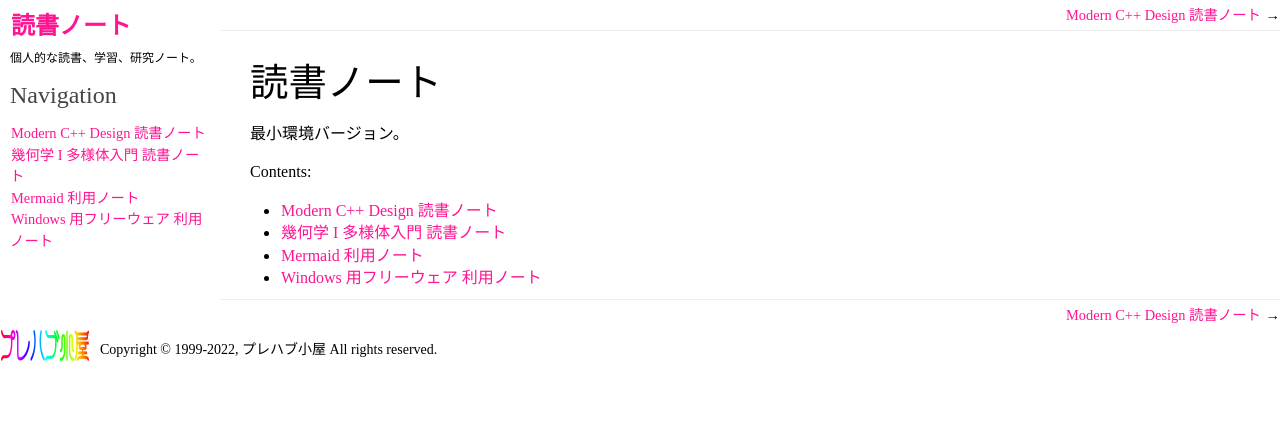
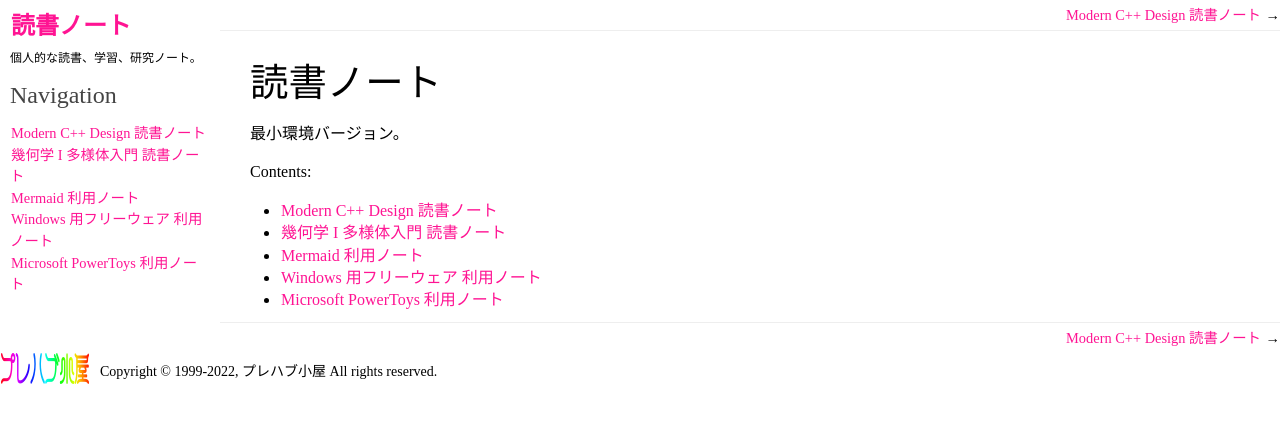
Before and after one commit to showa-yojyo/minibook, a Sphinx documentation site: the page built from source/index.rst, in a window 1280 px wide. Shown: the top 423 px of the page. Built offline with Sphinx 7.4.7, drawn with Linux system fonts in a browser that asks for light colours; some of the changed lines change nothing that is shown.

Commit message:
power-toys: back up

```diff
--- a/source/index.rst
+++ b/source/index.rst
@@ -13,3 +13,4 @@
    tsuboi05/index
    javascript-mermaid/index
    tools
+   power-toys
--- /dev/null
+++ b/source/power-toys.rst
@@ -0,0 +1,183 @@
+======================================================================
+Microsoft PowerToys 利用ノート
+======================================================================
+
+`Microsoft PowerToys <https://docs.microsoft.com/ja-jp/windows/powertoys/>`__
+についての雑多なノートを綴る。
+
+.. note::
+
+   本ノートを記すのに用いている Windows および PowerToys のバージョン情報はそれ
+   ぞれ次のとおりだ。
+
+   :OS: Windows 10 Home version 22H2
+   :PowerToys: v0.62.0
+
+.. contents::
+
+なぜ PowerToys を導入するのか
+======================================================================
+
+今のところ特に理由はないが、いざというときの選択肢を増やしておく意味はある。
+
+事前条件
+======================================================================
+
+インストールまたはアップグレードの際には OS がインターネットに接続されており、
+かつ :command:`winget` が利用可能であるものとする。
+
+インストールとアップグレード
+======================================================================
+
+インストール方法は複数あるが、:program:`winget` での JSON ファイルから他のソフト
+ウェアと一斉にインストールする運用を想定している。
+
+PowerToys 単体をインストールするならば、コンソールから次のコマンドを実行する：
+
+.. code:: doscon
+
+   > winget install -e --id Microsoft.PowerToys
+
+PowerToys のアップグレード手段はインストールのそれ以上に用意されている。通常は
+アプリケーションの既定の設定である自動更新が有効になっているのに頼ればよい。
+手動で更新したい場合には、PowerToys 設定画面のボタン
+:guilabel:`更新プログラムを確認する`を押して、あとは手なりで進行する。
+あるいは :program:`winget` の一括アップグレード運用で更新されるだろう。
+
+ユーティリティー概要
+======================================================================
+
+PowerToys は各種アプリケーションの複合体と考えるほうがわかりやすい。
+アプリケーション同士の連携は全くないものと捉えるべきだ。
+
+以下では PowerToys をそれぞれのアプリケーション単位について簡単に述べていく。
+きちんとした仕様は先述の文書のリンク先各ページに述べられている。
+
+Always on Top
+----------------------------------------------------------------------
+
+Always on Top はアクティブウィンドウを画面のいちばん手前に固定する機能だ。
+HTML の語彙を借りると z-index を他のウィンドウのどれよりも大きい値にする機能だ。
+
+使い方としては、対象となるウィンドウがアクティブ状態であることを確認後、
+:kbd:`WinKey` + :kbd:`Ctrl` + :kbd:`T` を押す。するとウィンドウの枠が太くハイラ
+イトされ、機能が有効であることがわかりやすくなる。
+
+この状態を元に戻すには、再びこのショートカットキーを押す。
+
+機能設定欄では、機能有効時のウィンドウ外観や、効果音の有無、
+当機能を設定しないプロセス名を登録することができる。
+
+PowerToys Awake
+----------------------------------------------------------------------
+
+Color Picker
+----------------------------------------------------------------------
+
+Color Picker は Photoshop のスポイトツールをデスクトップ全体に持ってきたかのような機能だ。
+画面上の任意の点をマウスでクリックすると、その色がいったん保存される。
+この情報を、あらかじめ取り決めていた表現形式のテキストとして「貼り付ける」こともできる。
+
+* ショートカットキーは :kbd:`WinKey` + :kbd:`Shift` + :kbd:`C`.
+* 例えば色を見たいだけの場合には、設定を :guilabel:`色の選択のみ` に簡略化しておく。
+
+FancyZones
+----------------------------------------------------------------------
+
+File Explorer add-ons
+----------------------------------------------------------------------
+
+File Explorer add-ons は Windows のエクスプローラーのプレビュー表示を拡張する。
+ファイルアイコンとプレビューウィンドウ :kbd:`Alt` + :kbd:`P` にイメージが反映される。
+例えば Markdown ファイル、SVG ファイルのプレビューができるようになる。これは助かる。
+
+Image Resizer
+----------------------------------------------------------------------
+
+Image Resizer は Windows エクスプローラーのコンテキストメニューを拡張し、画像
+ファイルに対して作用する。画像の寸法を前もって設定しておいたものに拡縮する機能
+だ。汎用画像編集アプリケーションを起動するのが億劫な場合に活用できる。
+
+画像ファイル上にコンテキストメニューを表示させると、次のメニュー項目が追加されているはずだ：
+
+* :guilabel:`画面のサイズ変更`
+* :guilabel:`右に回転`
+* :guilabel:`左に回転`
+
+次の設定をしておく：
+
+* :guilabel:`ファイル名の形式`をより単純にする。
+* :guilabel:`ファイルの変更されたタイムスタンプ`を
+  :guilabel:`元のファイルのタイムスタンプ`に変更する。
+
+Keyboard Manager
+----------------------------------------------------------------------
+
+Keyboard Manager はフリーウェアでありがちな、キーボードのキーを入れ替える機能を有する。
+もっと細かい機能があるのだが、ややこしいのでこれだけでいい。
+
+Mouse Utility
+----------------------------------------------------------------------
+
+PowerRename
+----------------------------------------------------------------------
+
+Quick Accent
+----------------------------------------------------------------------
+
+Quick Accent はアルファベット一文字を入力するときに、アクセントを手軽に付与する機能を提供する。
+
+使ってみるとキー操作が難しい。例えば a にウムラウトをつけたいとする。
+このとき、まずキー :kbd:`A` を押し、そのまま離さずに :kbd:`Space` を押すと画面上に
+次のボタンからなるツールバーが出る：
+
+.. code:: text
+
+   à â á ä ã å æ
+
+:kbd:`Space` か左右の矢印キーを叩いて所望の文字、この場合には左から四番目の文字
+を選択して :kbd:`A` キーから指を離すことで入力中の文字が入れ替わる。
+
+PowerToys Run
+----------------------------------------------------------------------
+
+Screen Ruler
+----------------------------------------------------------------------
+
+Shortcut Guide
+----------------------------------------------------------------------
+
+Shortcut Guide は Windows のショートカットキー一覧を表示する。ただそれだけのものだ。
+アクティブなアプリケーションのショートカットキーを表示するような高等なものではない。
+ここに記載されている内容を完全に記憶してしまえば、もう用がない機能だ。
+
+ショートカットキー :kbd:`WinKey` + :kbd:`Shift` + :kbd:`/` で起動する。
+
+馴染みのないショートカットキーだなと思ったら、体に染み付くまで反復練習するといい。
+
+アクティブウィンドウがあるか否かで、ショートカットキー一覧画面の左側が少し異なる。
+スナップ操作のキー表示が無効のように示される。
+
+Text Extractor
+----------------------------------------------------------------------
+
+Text Extractor は画面上の選択範囲からテキストを抽出する機能だ。起動後、画面が薄
+暗くなる。このとき、マウスドラッグで矩形選択すると、中に含まれている文字列をク
+リップボードにコピーする。
+
+起動には :kbd:`WinKey` + :kbd:`Shift` + :kbd:`T` を押す。
+
+携帯電話でオンライン麻雀ゲームのスコア画面を撮影することがよくあるのだが、その数
+字を転写するのがたいへん面倒だ。画像を PC にインポートして画面に表示させてこの機
+能でテキストを抽出したい。
+
+Video Conference Mute
+----------------------------------------------------------------------
+
+Video Conference Mute は PowerToys を管理者権限で起動しておかないと、設定が全くできない。
+
+関連ノート
+======================================================================
+
+:doc:`/tools`
+:doc:`/winget`
```
